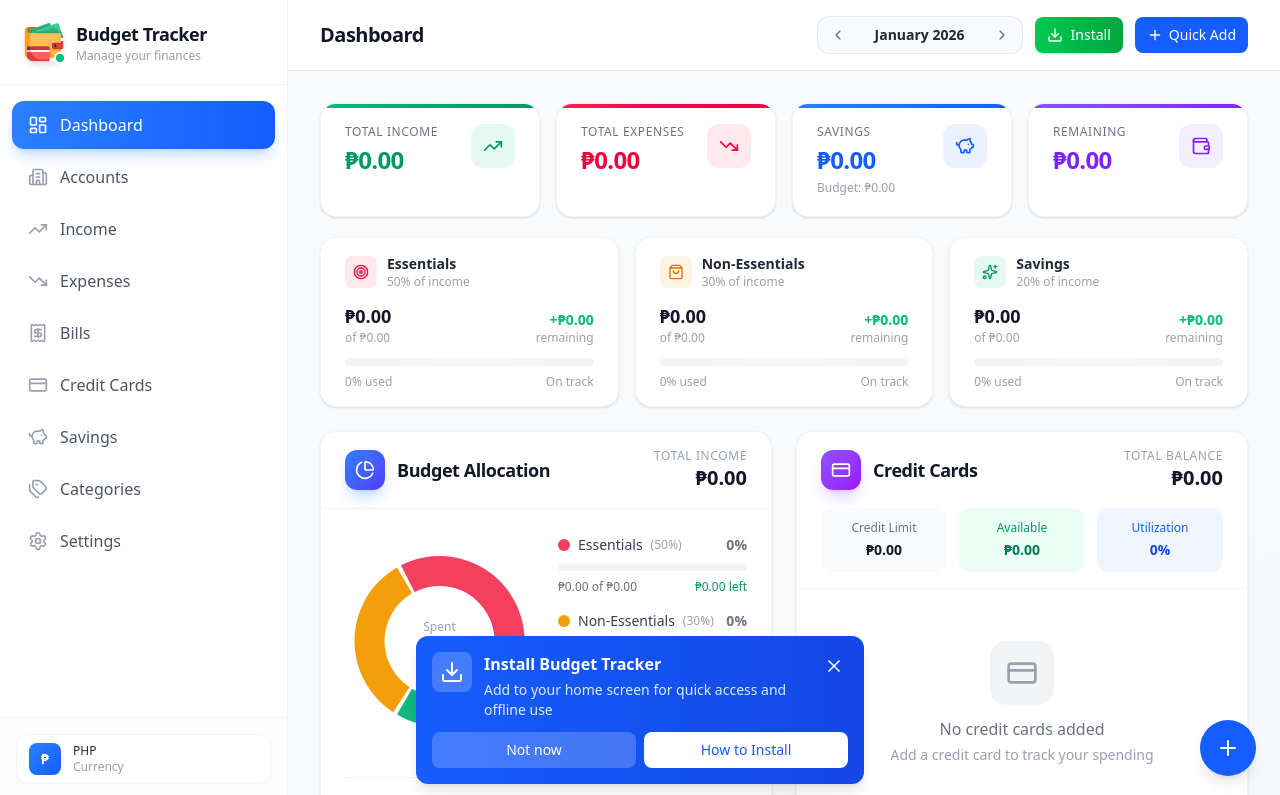
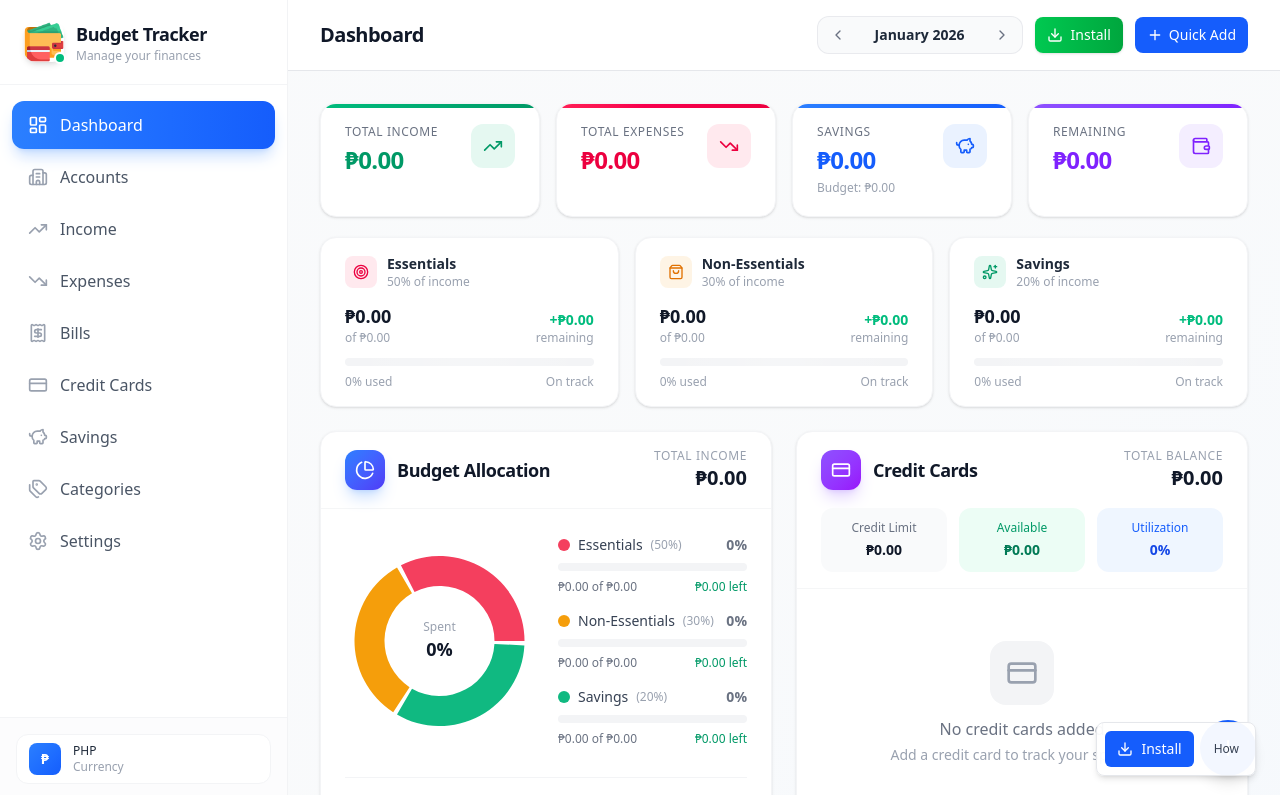
Before and after one commit to fitzMOSO/budget-tracker, a Next.js app: page / in a window 1280 px wide. Shown: the top 795 px of the page. Built offline with nearby package versions, Linux system fonts and the light colour scheme.

Commit message:
feat: Refactor InstallPrompt component for improved installation instructions and user experience

```diff
--- a/app/components/InstallPrompt.tsx
+++ b/app/components/InstallPrompt.tsx
@@ -1,8 +1,7 @@
 'use client'
 
-import { useState, useEffect } from 'react'
-import { X, Download } from 'lucide-react'
-import Swal from 'sweetalert2'
+import { useEffect, useState } from 'react'
+import { Download } from 'lucide-react'
 
 interface BeforeInstallPromptEvent extends Event {
     prompt: () => Promise<void>
@@ -11,143 +10,90 @@ interface BeforeInstallPromptEvent extends Event {
 
 export function InstallPrompt() {
     const [deferredPrompt, setDeferredPrompt] = useState<BeforeInstallPromptEvent | null>(null)
-    const [showPrompt, setShowPrompt] = useState(false)
-    const [isIOS, setIsIOS] = useState(() => {
-        if (typeof navigator !== 'undefined') {
-            return /iPad|iPhone|iPod/.test(navigator.userAgent)
-        }
-        return false
-    })
+    const [isInstalled, setIsInstalled] = useState(false)
+    const [showInstructions, setShowInstructions] = useState(false)
 
     useEffect(() => {
-        // Check if already installed
-        const isStandalone = window.matchMedia('(display-mode: standalone)').matches
-        if (isStandalone) return
+        if (typeof window === 'undefined') return
 
-        // Listen for the beforeinstallprompt event
+        const checkInstalled = () => {
+            const standalone = window.matchMedia('(display-mode: standalone)').matches
+            setIsInstalled(standalone)
+        }
+
+        checkInstalled()
+
         const handleBeforeInstallPrompt = (e: Event) => {
             e.preventDefault()
             setDeferredPrompt(e as BeforeInstallPromptEvent)
         }
 
+        const handleAppInstalled = () => {
+            setIsInstalled(true)
+            setDeferredPrompt(null)
+        }
+
         window.addEventListener('beforeinstallprompt', handleBeforeInstallPrompt)
-
-        // Always show prompt after delay if app is not installed
-        setTimeout(() => setShowPrompt(true), 3000)
+        window.addEventListener('appinstalled', handleAppInstalled)
 
         return () => {
             window.removeEventListener('beforeinstallprompt', handleBeforeInstallPrompt)
+            window.removeEventListener('appinstalled', handleAppInstalled)
         }
     }, [])
 
-    const handleInstall = async () => {
-        if (!deferredPrompt && !isIOS) {
-            // No native prompt available, show manual instructions
-            Swal.fire({
-                title: 'Install Budget Tracker',
-                html: `
-                    <div class="text-left space-y-3">
-                        <p class="text-sm text-gray-700 mb-3">
-                            <strong>Quick Install Method:</strong>
-                        </p>
-                        <ol class="list-decimal list-inside space-y-2 text-sm text-gray-700">
-                            <li>Tap the <strong>menu button (⋮)</strong> at the top-right</li>
-                            <li>Tap <strong>"Add to Home screen"</strong> or <strong>"Install app"</strong></li>
-                            <li>Tap <strong>"Install"</strong> or <strong>"Add"</strong></li>
-                        </ol>
-                        <div class="mt-4 p-3 bg-amber-50 border-l-4 border-amber-400 rounded">
-                            <p class="text-xs text-amber-800 font-medium mb-1">
-                                ⚠️ Can't find "Install app"?
-                            </p>
-                            <p class="text-xs text-amber-700">
-                                Chrome blocks reinstallation after uninstalling. Instead:
-                            </p>
-                            <ol class="list-decimal list-inside space-y-1 text-xs text-amber-700 mt-2 ml-2">
-                                <li>Go to <strong>chrome://flags</strong> in your browser</li>
-                                <li>Search for <strong>"bypass app banner"</strong></li>
-                                <li>Enable it and restart Chrome</li>
-                            </ol>
-                        </div>
-                    </div>
-                `,
-                confirmButtonText: 'Got it!',
-                confirmButtonColor: '#3b82f6',
-                width: '95%',
-                padding: '1.5rem',
-            })
+    const handleInstallClick = async () => {
+        if (deferredPrompt) {
+            try {
+                await deferredPrompt.prompt()
+                const { outcome } = await deferredPrompt.userChoice
+                if (outcome === 'accepted') {
+                    setIsInstalled(true)
+                }
+            } catch (err) {
+                console.error('Install prompt failed:', err)
+            } finally {
+                setDeferredPrompt(null)
+            }
             return
         }
 
-        if (isIOS || !deferredPrompt) {
-            // iOS doesn't need action here, instructions are already shown
-            return
+        setShowInstructions((s) => !s)
     }
 
-        await deferredPrompt.prompt()
-        const { outcome } = await deferredPrompt.userChoice
-
-        if (outcome === 'accepted') {
-            setShowPrompt(false)
-        }
-        setDeferredPrompt(null)
-    }
-
-    const handleDismiss = () => {
-        setShowPrompt(false)
-        // Removed localStorage saving - prompt will show again on next page load
-    }
-
-    if (!showPrompt) return null
+    if (isInstalled) return null
 
     return (
-        <div className="fixed bottom-20 lg:bottom-4 left-4 right-4 z-50 animate-slide-up">
-            <div className="bg-gradient-to-r from-blue-600 to-blue-700 rounded-xl shadow-lg p-4 text-white max-w-md mx-auto">
-                <div className="flex items-start gap-3">
-                    <div className="flex-shrink-0 p-2 bg-white/20 rounded-lg">
-                        <Download className="w-6 h-6" />
-                    </div>
-                    <div className="flex-1 min-w-0">
-                        <h3 className="font-semibold text-base">Install Budget Tracker</h3>
-                        {isIOS ? (
-                            <p className="text-sm text-blue-100 mt-1">
-                                Tap <span className="inline-flex items-center px-1 bg-white/20 rounded">
-                                    <svg className="w-4 h-4" fill="currentColor" viewBox="0 0 24 24">
-                                        <path d="M12 2C6.477 2 2 6.477 2 12s4.477 10 10 10 10-4.477 10-10S17.523 2 12 2zm0 18c-4.411 0-8-3.589-8-8s3.589-8 8-8 8 3.589 8 8-3.589 8-8 8zm-1-13h2v6h-2zm0 8h2v2h-2z" />
-                                    </svg>
-                                </span> then &quot;Add to Home Screen&quot;
-                            </p>
-                        ) : (
-                            <p className="text-sm text-blue-100 mt-1">
-                                Add to your home screen for quick access and offline use
-                            </p>
-                        )}
-                    </div>
+        <div className="fixed bottom-6 right-6 z-50">
+            <div className="flex items-center gap-3 bg-white/95 border border-gray-200 shadow-md rounded-lg p-2">
                 <button
-                        onClick={handleDismiss}
-                        className="flex-shrink-0 p-1 hover:bg-white/20 rounded-lg transition-colors"
-                        aria-label="Dismiss"
+                    onClick={handleInstallClick}
+                    className="flex items-center gap-2 px-3 py-2 bg-blue-600 text-white rounded-md hover:bg-blue-700 transition"
+                    title="Install app"
                 >
-                        <X className="w-5 h-5" />
+                    <Download className="w-4 h-4" />
+                    <span className="text-sm">Install</span>
+                </button>
+
+                <button
+                    onClick={() => setShowInstructions((s) => !s)}
+                    className="px-2 py-1 text-xs text-gray-700 hover:underline"
+                >
+                    {showInstructions ? 'Hide' : 'How'}
                 </button>
             </div>
 
-                {!isIOS && (
-                    <div className="flex gap-2 mt-3">
-                        <button
-                            onClick={handleDismiss}
-                            className="flex-1 px-4 py-2 text-sm font-medium bg-white/20 hover:bg-white/30 rounded-lg transition-colors"
-                        >
-                            Not now
-                        </button>
-                        <button
-                            onClick={handleInstall}
-                            className="flex-1 px-4 py-2 text-sm font-medium bg-white text-blue-600 hover:bg-blue-50 rounded-lg transition-colors"
-                        >
-                            {deferredPrompt ? 'Install' : 'How to Install'}
-                        </button>
+            {showInstructions && (
+                <div className="mt-2 max-w-xs bg-white border border-gray-200 shadow-sm rounded-md p-3 text-sm text-gray-800">
+                    <p className="font-medium mb-2">Manual install</p>
+                    <ol className="list-decimal list-inside space-y-1">
+                        <li>Open your browser menu (⋮ or ⋯)</li>
+                        <li>Choose "Install app" or "Add to Home screen"</li>
+                        <li>Follow the browser prompts to add the app</li>
+                    </ol>
+                    <p className="mt-2 text-xs text-gray-500">If you recently uninstalled the app, the browser may block the native prompt—use the manual steps above.</p>
                 </div>
             )}
         </div>
-        </div>
     )
 }
```
Lines whose indentation alone changed are shown as unchanged.
